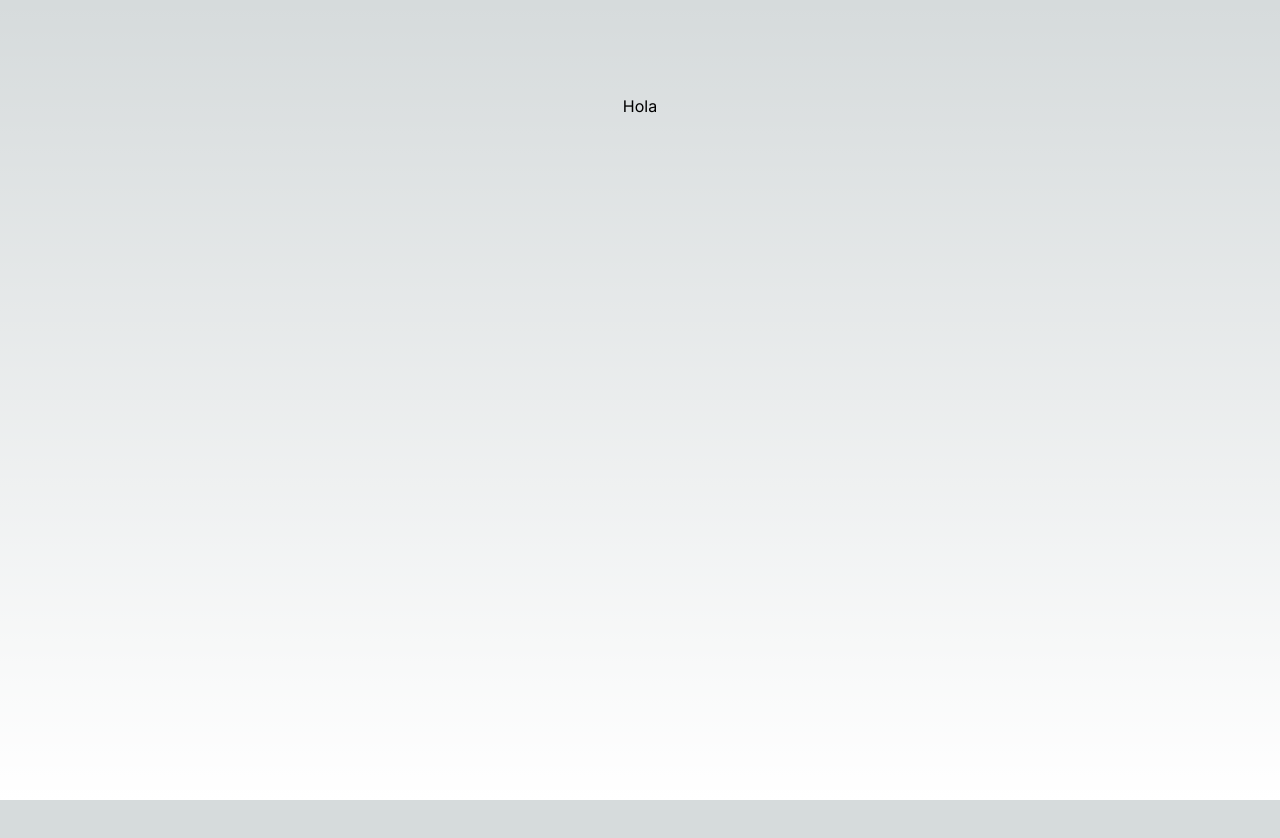
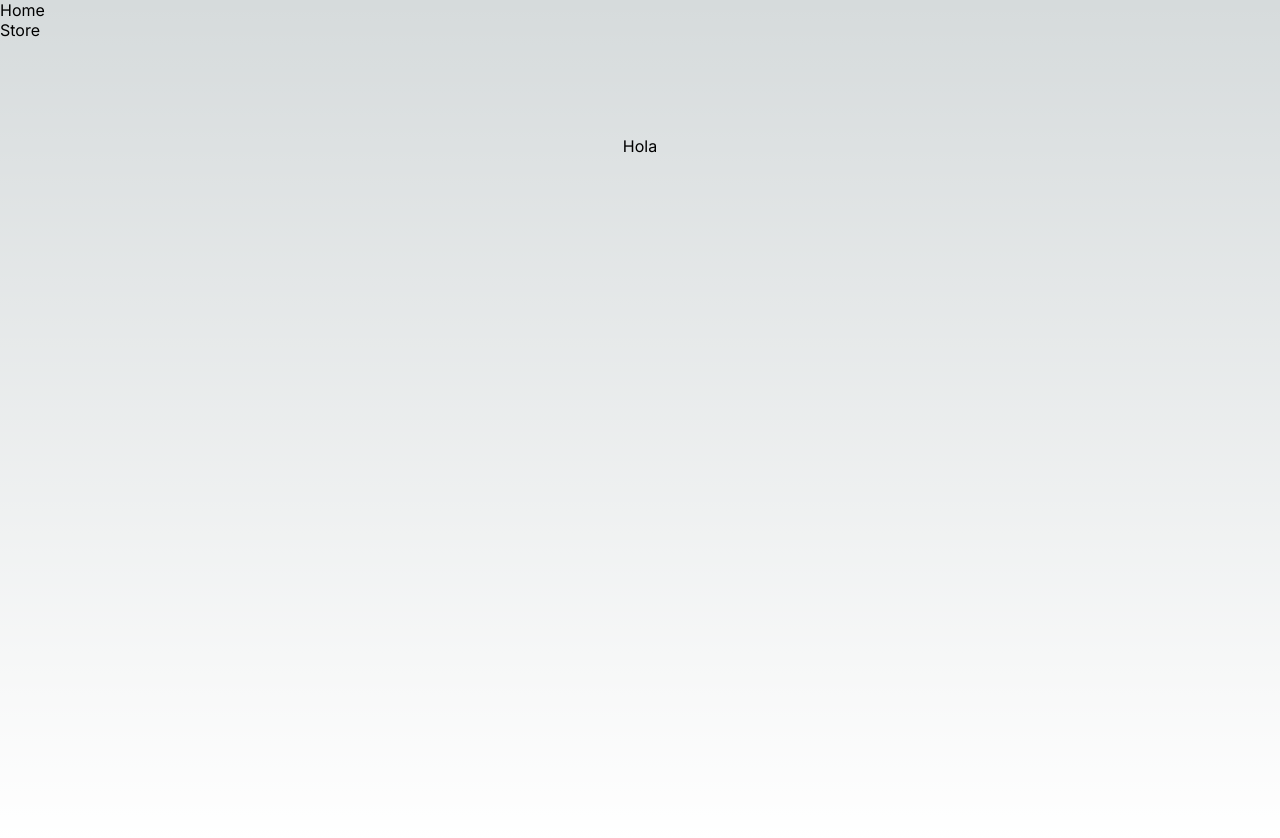
Before and after one commit to LittleBigPants/NextJS-Store, a Next.js app: page / in a window 1280 px wide. Before the commit the page ends 800 px from the top, so only its background shows below. Built offline with nearby package versions, Linux system fonts and the light colour scheme.

Commit message:
Layout-Test

```diff
--- a/src/app/layout.tsx
+++ b/src/app/layout.tsx
@@ -5,8 +5,8 @@ import "./globals.css";
 const inter = Inter({ subsets: ["latin"] });
 
 export const metadata: Metadata = {
-  title: "Create Next App",
-  description: "Generated by create next app",
+	title: "Future World",
+	description: "Future ecommerce",
 };
 
 export default function RootLayout({
@@ -16,7 +16,17 @@ export default function RootLayout({
 }>) {
 	return (
 		<html lang="en">
-      <body className={inter.className}>{children}</body>
+			<body className={inter.className}>
+				<header>
+					<nav>
+						<ul>
+							<li>Home</li>
+							<li>Store</li>
+						</ul>
+					</nav>
+				</header>
+				{children}
+			</body>
 		</html>
 	);
 }
```
Also changed, not shown: src/app/store/[category]/layout.tsx (added, +8 -0 lines). Lines whose indentation alone changed are shown as unchanged.
